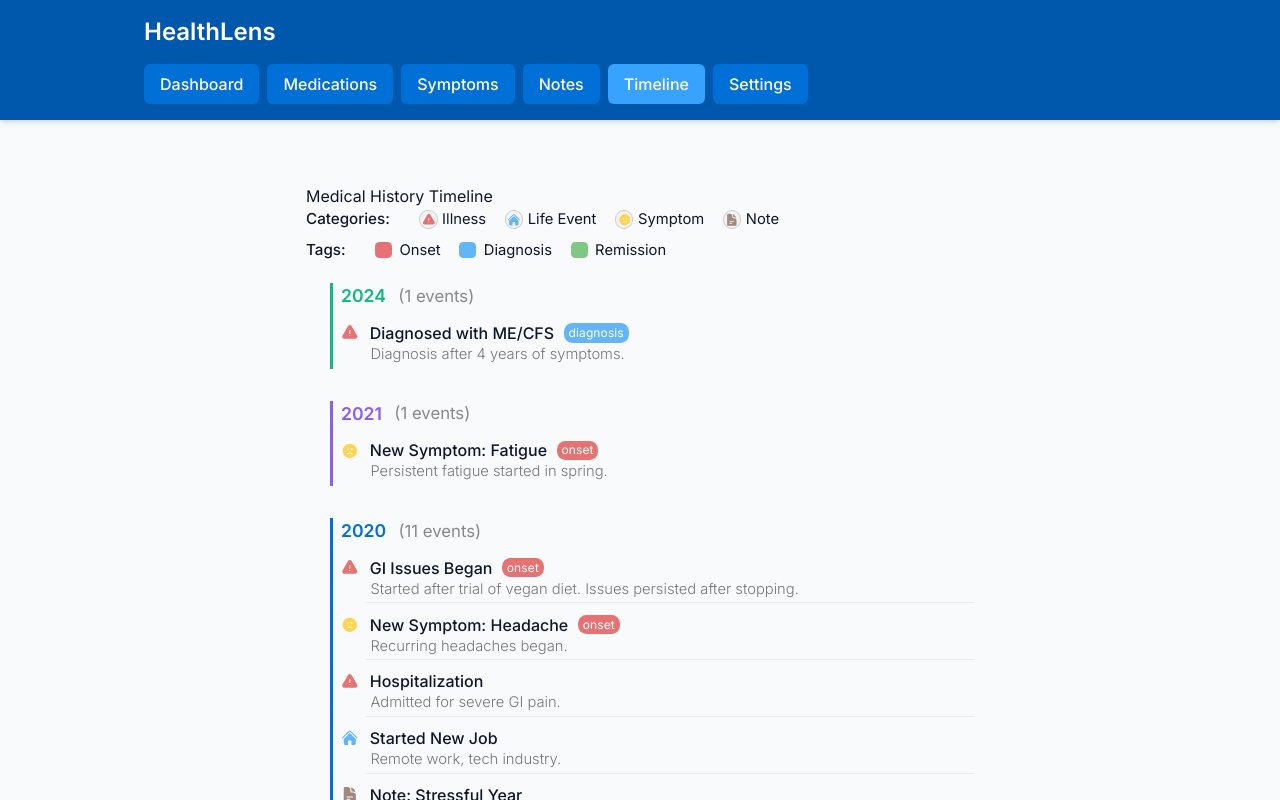
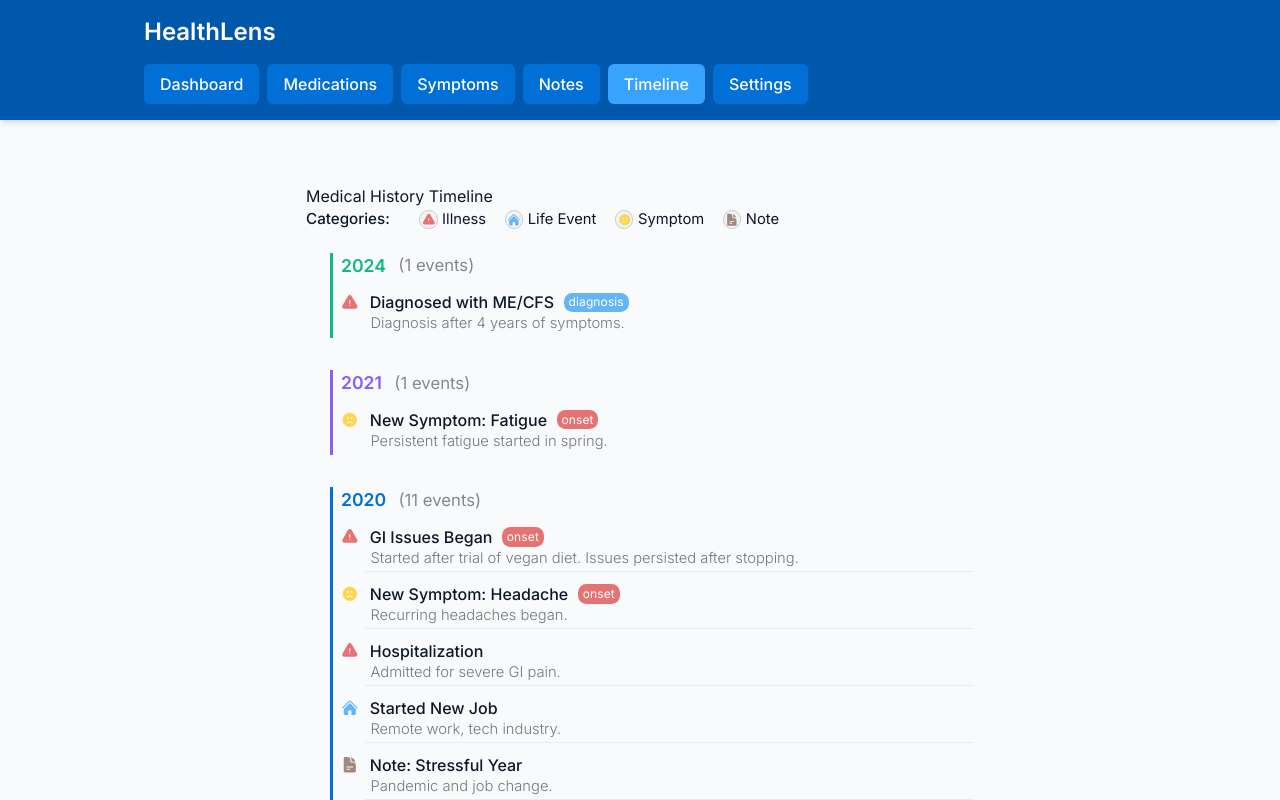
Before and after one commit to rannmann/health-lens, a Vue app in the folder frontend/: page /timeline in a window 1280 px wide. Shown: the top 800 px of the page. Built offline with nearby package versions, Linux system fonts and the light colour scheme; what vue3-apexcharts would draw is missing.

Commit message:
remove tag legend

```diff
--- a/frontend/src/views/Timeline.vue
+++ b/frontend/src/views/Timeline.vue
@@ -129,13 +129,6 @@ function getCategory(catId: number) {
             <component :is="cat.icon" class="legend-icon-svg" :style="{ color: cat.color }" />
           </span>
           <span class="legend-label">{{ cat.name }}</span>
-        </span>
-      </div>
-      <div class="legend-row">
-        <span class="legend-title">Tags:</span>
-        <span v-for="(color, tag) in tagColors" :key="tag" class="legend-item">
-          <span class="legend-tag" :style="{ backgroundColor: color }"></span>
-          <span class="legend-label">{{ tag.charAt(0).toUpperCase() + tag.slice(1) }}</span>
         </span>
       </div>
     </div>
```
